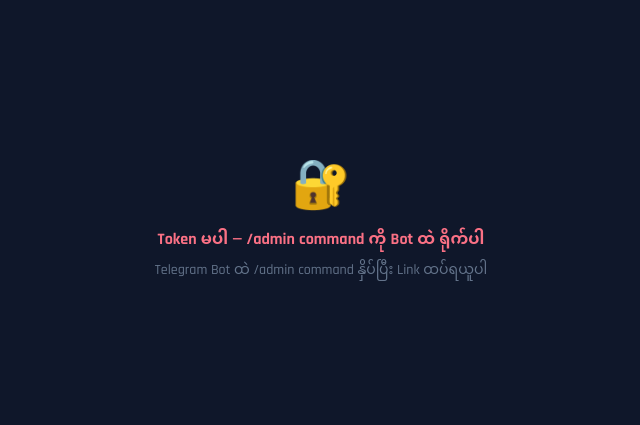
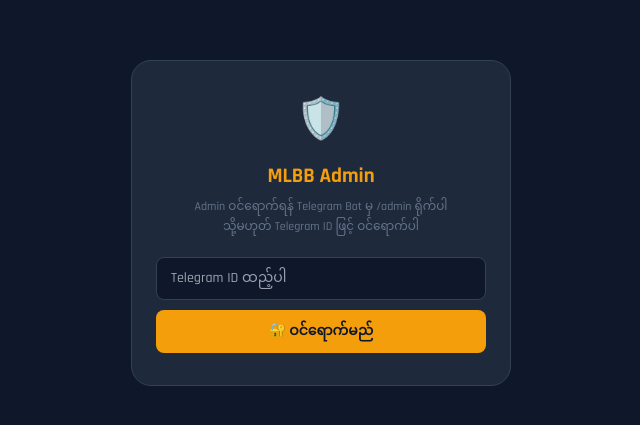
Before and after one commit to ggfjhdssd/Mlbbfrontend-, a plain HTML site: page admin.html in a window 1280 px wide. Shown: the part 177-602 px from the top of the page, without its empty margins (319-959 px from the left). Drawn offline with nearby package versions, Linux system fonts and the light colour scheme.

Commit message:
Add files via upload

```diff
--- a/admin.html
+++ b/admin.html
@@ -1,10 +1,10 @@
 <!DOCTYPE html>
 <!--
-  MLBB Matchmaking — admin.html  (v3)
+  MLBB Matchmaking — admin.html  (v5)
   ─────────────────────────────────────
-  Access: Opened via /admin bot command → secure token link
+  Access: Opened via /admin bot command → web_app button → Telegram ID verify
   Features:
-    • Token auth guard on load
+    • Telegram ID auth (via telegram-web-app.js or manual entry)
     • Tab 1: Deposits   — Confirm / Reject pending deposits
     • Tab 2: Users      — Search, balance adjust, ban/unban
     • Tab 3: Matches    — Resolve verifying matches, view all
@@ -13,6 +13,7 @@
 <html lang="my">
 <head>
   <meta charset="UTF-8"/>
+  <script src="https://telegram.org/js/telegram-web-app.js"></script>
   <meta name="viewport" content="width=device-width,initial-scale=1.0"/>
   <title>MLBB Admin Panel</title>
   <script src="https://cdn.tailwindcss.com"></script>
@@ -75,7 +76,7 @@
     #toast.info   {border-color:#3b82f6;color:#60a5fa;}
     /* Auth screen */
     #auth-screen{position:fixed;inset:0;background:#0f172a;z-index:100;
-                 display:flex;align-items:center;justify-content:center;}
+                 display:none;align-items:center;justify-content:center;}
     /* Reject modal */
     #reject-modal{position:fixed;inset:0;background:rgba(0,0,0,.7);z-index:200;
                   display:none;align-items:center;justify-content:center;padding:20px;}
@@ -94,11 +95,20 @@
 </head>
 <body>
 
-<!-- Auth screen (shown while validating token) -->
+<!-- Auth screen -->
 <div id="auth-screen">
-  <div class="text-center">
-    <div class="spinner" style="margin:0 auto 16px;"></div>
-    <p class="text-slate-400 text-sm">Token စစ်ဆေးနေသည်…</p>
+  <div style="background:#1e293b;border:1px solid #334155;border-radius:20px;padding:32px 24px;width:100%;max-width:380px;margin:20px;text-align:center;">
+    <div style="font-size:2.5rem;margin-bottom:8px;">🛡️</div>
+    <div style="font-size:1.3rem;font-weight:900;color:#f59e0b;margin-bottom:6px;font-family:'Rajdhani',sans-serif;">MLBB Admin</div>
+    <div style="font-size:12px;color:#64748b;margin-bottom:20px;line-height:1.6;">Admin ဝင်ရောက်ရန် Telegram Bot မှ /admin ရိုက်ပါ<br>သို့မဟုတ် Telegram ID ဖြင့် ဝင်ရောက်ပါ</div>
+    <input id="authId" type="number" placeholder="Telegram ID ထည့်ပါ"
+      style="background:#0f172a;border:1px solid #334155;border-radius:8px;color:#e2e8f0;padding:10px 14px;width:100%;font-size:14px;outline:none;margin-bottom:10px;font-family:inherit;"/>
+    <button onclick="doAdminVerify()"
+      style="background:#f59e0b;color:#0f172a;border:none;border-radius:8px;padding:11px;width:100%;font-weight:700;font-size:14px;cursor:pointer;font-family:'Rajdhani',sans-serif;">
+      <span id="authTx">🔐 ဝင်ရောက်မည်</span>
+      <div id="authSp" class="spinner" style="display:none;width:18px;height:18px;margin:0 auto;border-width:2px;"></div>
+    </button>
+    <div id="authErr" style="color:#f87171;font-size:12px;margin-top:10px;display:none;"></div>
   </div>
 </div>
 
@@ -262,66 +272,85 @@
 /* ─────────────────────────────────
    CONFIG
    ───────────────────────────────── */
-const BACKEND_URL   = "https://mlbbbackend.onrender.com"; // ← same backend
-const ADMIN_SECRET  = "";  // ← Fill this in OR read from URL param (see initAdmin)
+const BACKEND_URL = "https://mlbbbackend.onrender.com";
 
 /* ─────────────────────────────────
    STATE
    ───────────────────────────────── */
-let adminToken      = "";
-let adminSecret     = "";
+let adminId         = null;
 let pendingRejectId = null;
 let pendingBanId    = null;
 let pendingBalance  = { tid: null, username: null, action: null };
 
 /* ─────────────────────────────────
-   INIT — token validation
+   INIT — Telegram ID verification
    ───────────────────────────────── */
+const tg = window.Telegram?.WebApp;
+if (tg) { tg.expand(); tg.ready(); }
+
 async function initAdmin() {
-  const params  = new URLSearchParams(window.location.search);
-  adminToken    = params.get("token") || "";
-  // Admin secret can also be passed as URL param for convenience
-  // (better: store in sessionStorage after first manual entry)
-  adminSecret   = params.get("secret") || sessionStorage.getItem("admin_secret") || "";
-
-  if (!adminToken) {
-    showAuthError("Token မပါ — /admin command ကို Bot ထဲ ရိုက်ပါ");
+  // Try to restore session
+  const saved = sessionStorage.getItem("adminId");
+  if (saved) {
+    adminId = parseInt(saved);
+    showApp();
     return;
   }
 
-  // If secret not in URL, prompt once
-  if (!adminSecret) {
-    adminSecret = prompt("Admin Secret ထည့်ပါ:") || "";
-    if (!adminSecret) { showAuthError("Admin Secret မပါ"); return; }
-    sessionStorage.setItem("admin_secret", adminSecret);
-  }
-
-  try {
-    const res = await fetch(`${BACKEND_URL}/api/admin/validate?token=${adminToken}`);
-    const data = await res.json();
-    if (!data.valid) { showAuthError("Token မမှန်ကန် သို့မဟုတ် သက်တမ်းကုန်သည်"); return; }
-  } catch {
-    showAuthError("Server ချိတ်ဆက်မှု မအောင်မြင်");
+  // If opened as Telegram Mini App, auto-fill ID and verify
+  const tgUser = tg?.initDataUnsafe?.user;
+  if (tgUser?.id) {
+    document.getElementById("authId").value = tgUser.id;
+    await doAdminVerify();
     return;
   }
 
-  // Auth passed — show app
+  // Show auth screen for manual entry
+  document.getElementById("auth-screen").style.display = "flex";
+}
+
+async function doAdminVerify() {
+  const idVal = document.getElementById("authId").value.trim();
+  const tid   = parseInt(idVal);
+  if (!tid || isNaN(tid)) {
+    showAuthErr("Telegram ID မမှန်ကန်ပါ"); return;
+  }
+  document.getElementById("authTx").style.display = "none";
+  document.getElementById("authSp").style.display  = "block";
+  document.getElementById("authErr").style.display = "none";
+  try {
+    const r = await fetch(`${BACKEND_URL}/api/admin/verify`, {
+      method: "POST",
+      headers: { "Content-Type": "application/json" },
+      body: JSON.stringify({ telegramId: tid })
+    });
+    const d = await r.json();
+    if (!r.ok || !d.ok) { showAuthErr(d.error || "Admin မဟုတ်ပါ"); return; }
+    adminId = d.adminId;
+    sessionStorage.setItem("adminId", adminId);
+    showApp();
+  } catch {
+    showAuthErr("Server ချိတ်ဆက်မှု မအောင်မြင်");
+  } finally {
+    document.getElementById("authTx").style.display = "inline";
+    document.getElementById("authSp").style.display  = "none";
+  }
+}
+
+function showApp() {
   document.getElementById("auth-screen").style.display = "none";
   document.getElementById("main-app").classList.remove("hidden");
-
-  // Load initial data
   fetchDeposits();
   fetchUsers();
   fetchMatches();
 }
 
-function showAuthError(msg) {
-  document.getElementById("auth-screen").innerHTML = `
-    <div class="text-center px-8">
-      <div class="text-5xl mb-4">🔐</div>
-      <p class="text-rose-400 font-bold text-base mb-2">${msg}</p>
-      <p class="text-slate-500 text-sm">Telegram Bot ထဲ /admin command နှိပ်ပြီး Link ထပ်ရယူပါ</p>
-    </div>`;
+function showAuthErr(msg) {
+  const el = document.getElementById("authErr");
+  el.textContent = msg;
+  el.style.display = "block";
+  document.getElementById("authTx").style.display = "inline";
+  document.getElementById("authSp").style.display  = "none";
 }
 
 /* ─────────────────────────────────
@@ -588,7 +617,7 @@ async function resolveMatch() {
 async function adminFetch(path, method="GET", body=null) {
   const opts = {
     method,
-    headers: { "Content-Type":"application/json", "X-Admin-Secret": adminSecret },
+    headers: { "Content-Type":"application/json", "x-admin-id": String(adminId) },
   };
   if (body) opts.body = JSON.stringify(body);
   const res  = await fetch(BACKEND_URL + path, opts);
@@ -616,6 +645,7 @@ function fmtDate(s){
 
 /* Boot */
 document.addEventListener("DOMContentLoaded", initAdmin);
+initAdmin();
 </script>
 </body>
 </html>
```
Also changed, not shown: vercel.json.
